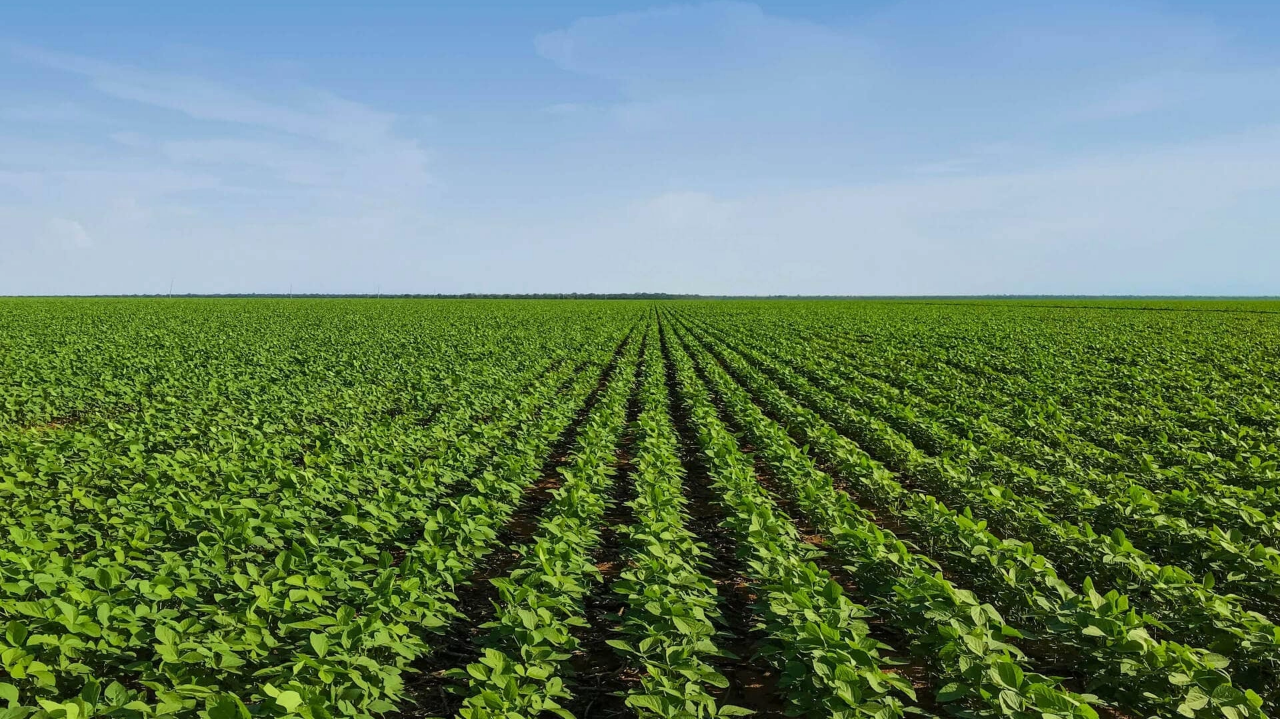
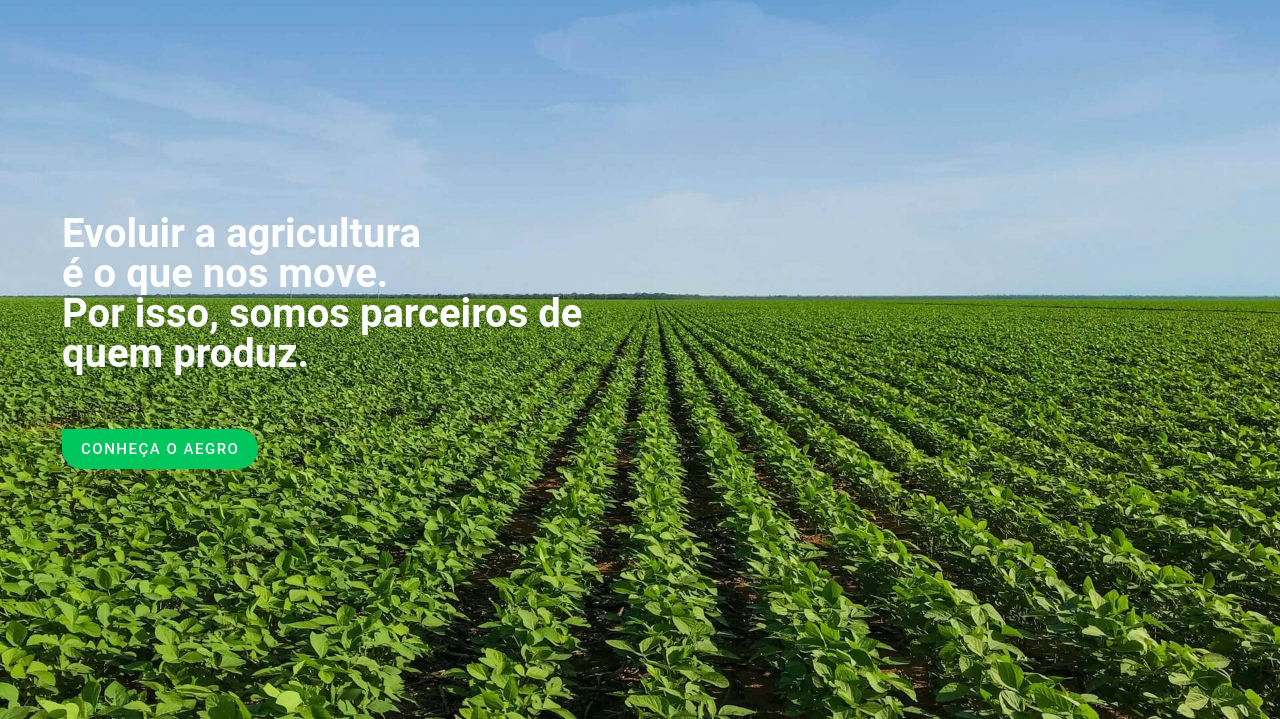
Before and after one commit to felipedev1/Aegro-Clone, a Gatsby site: page / in a window 1280 px wide. Shown: the part 81-800 px from the top of the page. Built offline with nearby package versions, Linux system fonts and the light colour scheme; Gatsby itself is replaced by a stand-in of ours.

Commit message:
home page banner section

```diff
--- a/gatsby-config.js
+++ b/gatsby-config.js
@@ -1,3 +1,5 @@
+const path = require('path')
+
 module.exports = {
   siteMetadata: {
     title: `Aegro - Software de Gestão Agrícola`,
@@ -18,7 +20,7 @@ module.exports = {
       resolve: `gatsby-source-filesystem`,
       options: {
         name: `images`,
-        path: `${__dirname}/src/images`,
+        path: path.join(__dirname, `src`, `images`),
       },
     },
     `gatsby-transformer-sharp`,
--- a/package.json
+++ b/package.json
@@ -9,6 +9,7 @@
     "@material-ui/styles": "^4.11.2",
     "babel-plugin-styled-components": "^1.12.0",
     "gatsby": "^2.26.1",
+    "gatsby-background-image": "^1.4.0",
     "gatsby-image": "^2.5.0",
     "gatsby-plugin-manifest": "^2.6.1",
     "gatsby-plugin-material-ui": "^2.1.10",
--- /dev/null
+++ b/src/components/Home/BannerBackground.js
@@ -0,0 +1,45 @@
+import React from 'react'
+import { graphql, useStaticQuery } from 'gatsby'
+import styled from 'styled-components'
+
+import BackgroundImage from 'gatsby-background-image'
+
+const BannerBackgroundSection = ({ children, className }) => {
+  const data = useStaticQuery(
+    graphql`
+      query {
+        desktop: file(relativePath: { eq: "background.webp" }) {
+          childImageSharp {
+            fluid(quality: 90, maxWidth: 1920) {
+              ...GatsbyImageSharpFluid_withWebp
+            }
+          }
+        }
+      }
+    `
+  )
+
+  // Set ImageData.
+  const imageData = data.desktop.childImageSharp.fluid
+
+  return (
+    <BackgroundImage
+      Tag="section"
+      className={className}
+      fluid={imageData}
+      backgroundColor={`#00C65E`}
+    >
+      {children}
+    </BackgroundImage>
+  )
+}
+
+const StyledBannerBackgroundSection = styled(BannerBackgroundSection)`
+  background-position: center;
+  background-repeat: no-repeat;
+  background-size: cover;
+  position: relative;
+  opacity: 0.99;
+`
+
+export default StyledBannerBackgroundSection
--- a/src/pages/index.js
+++ b/src/pages/index.js
@@ -1,19 +1,74 @@
 import React from "react"
-import '../styles/pages/index.css'
-
+import styled from 'styled-components'
+import Link from 'gatsby'
 import Layout from "../components/Layout"
 import SEO from "../components/seo"
+import StyledButton from '../components/StyledButton'
+import BannerBackground from "../components/Home/BannerBackground"
+import { Button, Container, Typography } from "@material-ui/core"
 
 const IndexPage = () => {
   return (
     <Layout>
       <SEO title="Home" />
-      <section className="section" style={{
-        height: '100vh',
-        backgroundSize: "100% 100%"
-      }}></section>
+      <BannerBackground>
+        <BannerContainer>
+          <Container maxWidth="lg">
+            <BannerWrapper>
+              <TypographyH1 variant="h1" component="h1">
+                Evoluir a agricultura
+                <br/>
+                é o que nos move.
+              </TypographyH1>
+              <SecondTypographyH1 variant="h1" component="h1">
+                Por isso, somos parceiros de quem produz.
+              </SecondTypographyH1>
+              <StyledButton component={Link} disableElevation variant="contained" color="primary" >
+                Conheça o Aegro
+              </StyledButton>
+            </BannerWrapper>
+          </Container>
+        </BannerContainer>
+      </BannerBackground>
     </Layout>
   )
 }
 
+export const BannerContainer = styled.div`
+  height: 100vh;
+  display: flex;
+  max-height: 1080px;
+  min-height: 600px;
+  flex-direction: column;
+  background-size: cover;
+  justify-content: center;
+`
+
+export const BannerWrapper = styled.div`
+  margin-top: 45px;
+  margin-left: 12px;
+
+  @media (min-width: 600px)
+  {
+    margin-left: 38px;
+  }
+`
+
+export const TypographyH1 = styled(Typography)`
+  max-width: 600px;
+  margin: 0 auto 0 0;
+  font-size: 26px;
+  font-weight: bold;
+  line-height: 1;
+  letter-spacing: 0;
+  @media (min-width: 600px)
+  {
+    font-size: 40px;
+  }
+`
+
+export const SecondTypographyH1 = styled(TypographyH1)`
+  margin-bottom: 55px;
+`
+
 export default IndexPage
```
Also changed, not shown: 1 other file.
